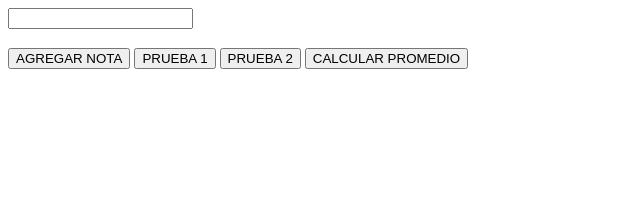
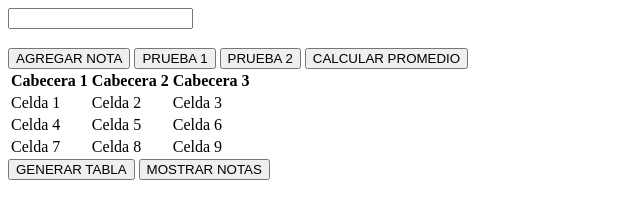
Before and after one commit to victorhmartinez/krakedev, a plain HTML site: page arreglos/ejercicios1.html in a window 1280 px wide. Shown: the whole page, without its empty margins (0-640 px from the left). Drawn offline with Linux system fonts and the light colour scheme.

Commit message:
Creando tablas con js y ejercicios con for

```diff
--- a/arreglos/ejercicios1.html
+++ b/arreglos/ejercicios1.html
@@ -1,9 +1,11 @@
 <!DOCTYPE html>
 <html lang="en">
+
 <head>
     <script src="ejercicios1.js"></script>
     <script src="utilitarios.js"></script>
 </head>
+
 <body>
     <input id="txtNota" type="text">
     <h3 id="lblPromedio"></h3>
@@ -12,5 +14,34 @@
     <input type="button" value="PRUEBA 2" onclick="recorrerArreglo()">
     <input type="button" value="CALCULAR PROMEDIO" onclick="ejecutarPromedio()">
 
+    <table>
+        <tr>
+            <th>Cabecera 1</th>
+            <th>Cabecera 2</th>
+            <th>Cabecera 3</th>
+        </tr>
+        <tr>
+            <td>Celda 1</td>
+            <td>Celda 2</td>
+            <td>Celda 3</td>
+        </tr>
+        <tr>
+            <td>Celda 4</td>
+            <td>Celda 5</td>
+            <td>Celda 6</td>
+        </tr>
+        <tr>
+            <td>Celda 7</td>
+            <td>Celda 8</td>
+            <td>Celda 9</td>
+        </tr>
+    </table>
+    <input type="button" value="GENERAR TABLA" onclick="generaTabla()">
+    <input type="button" value="MOSTRAR NOTAS" onclick="mostrarNotas()">
+
+    <div id="divTabla">
+
+    </div>
 </body>
+
 </html>
--- a/arreglos/ejercicios1.js
+++ b/arreglos/ejercicios1.js
@@ -6,14 +6,31 @@ agregarElementos = function () {
     notas.push(10);
     console.log(notas.length);
 }
-recorrerArreglo=function(){
+recorrerArreglo = function () {
     let notaR;
-    for(let indice=0;indice<notas.length;indice++){
-        notaR=notas[indice];
+    for (let indice = 0; indice < notas.length; indice++) {
+        notaR = notas[indice];
         console.log(notaR)
     }
 }
 
+generaTabla = function () {
+    let contenidoTabla = "";
+    let cmpTabla = document.getElementById("divTabla")
+    contenidoTabla += "<table><tr><td>UNO</td></tr>  <tr><td>DOS</td></tr></table>"
+    cmpTabla.innerHTML = contenidoTabla
+}
+mostrarNotas = function () {
+    let cmpTabla = document.getElementById("divTabla")
+    let contenidoTabla = "<table> <tr><th>NOTA</th></tr>";
+    let miNota;
+    for (let i = 0; i < notas.length; i++) {
+        miNota = notas[i]
+        contenidoTabla+="<tr><td>"+miNota+"</tr></td>"
+    }
+    contenidoTabla+= "</table>"
+    cmpTabla.innerHTML=contenidoTabla;
+}
 probarAgregar = function () {
     let notaRecuperada = recuperarInt("txtNota");
     agregarNota(notaRecuperada);
@@ -21,19 +38,20 @@ probarAgregar = function () {
 
 agregarNota = function (nota) {
     notas.push(nota);
+    mostrarNotas()
 }
 //Funcion para calcular el promediio
-calcularPromedio=function(){
-    let sumaNotas=0;
-    let promedio=0;
+calcularPromedio = function () {
+    let sumaNotas = 0;
+    let promedio = 0;
 
-    for(let indice=0;indice<notas.length;indice++){
-       sumaNotas+=notas[indice]
+    for (let indice = 0; indice < notas.length; indice++) {
+        sumaNotas += notas[indice]
     }
-    promedio=sumaNotas/notas.length
+    promedio = sumaNotas / notas.length
     return promedio;
 }
-ejecutarPromedio=function(){
-    let promedio=calcularPromedio();
-    mostrarTexto("lblPromedio","El promedio es "+promedio)
+ejecutarPromedio = function () {
+    let promedio = calcularPromedio();
+    mostrarTexto("lblPromedio", "El promedio es " + promedio)
 }
```
